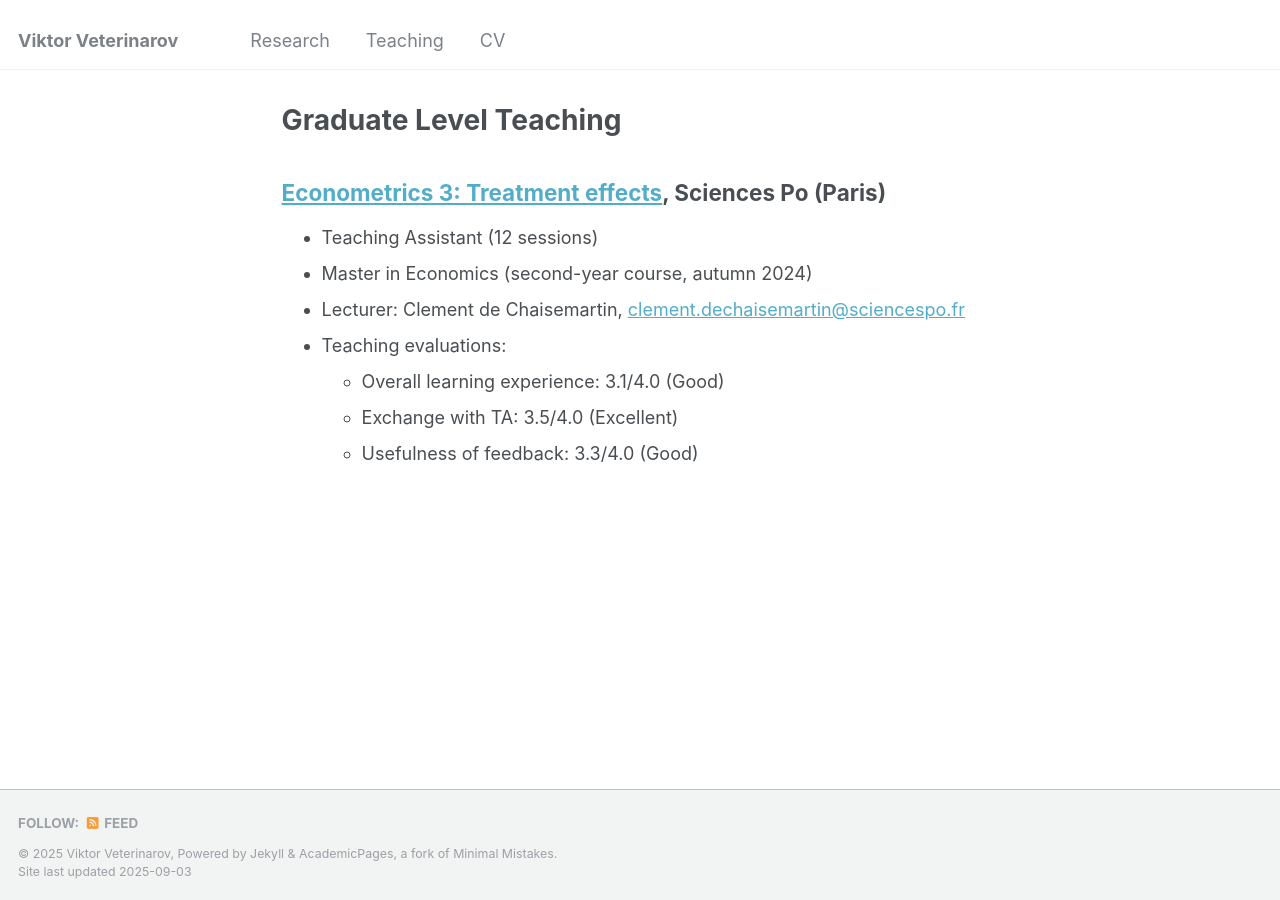
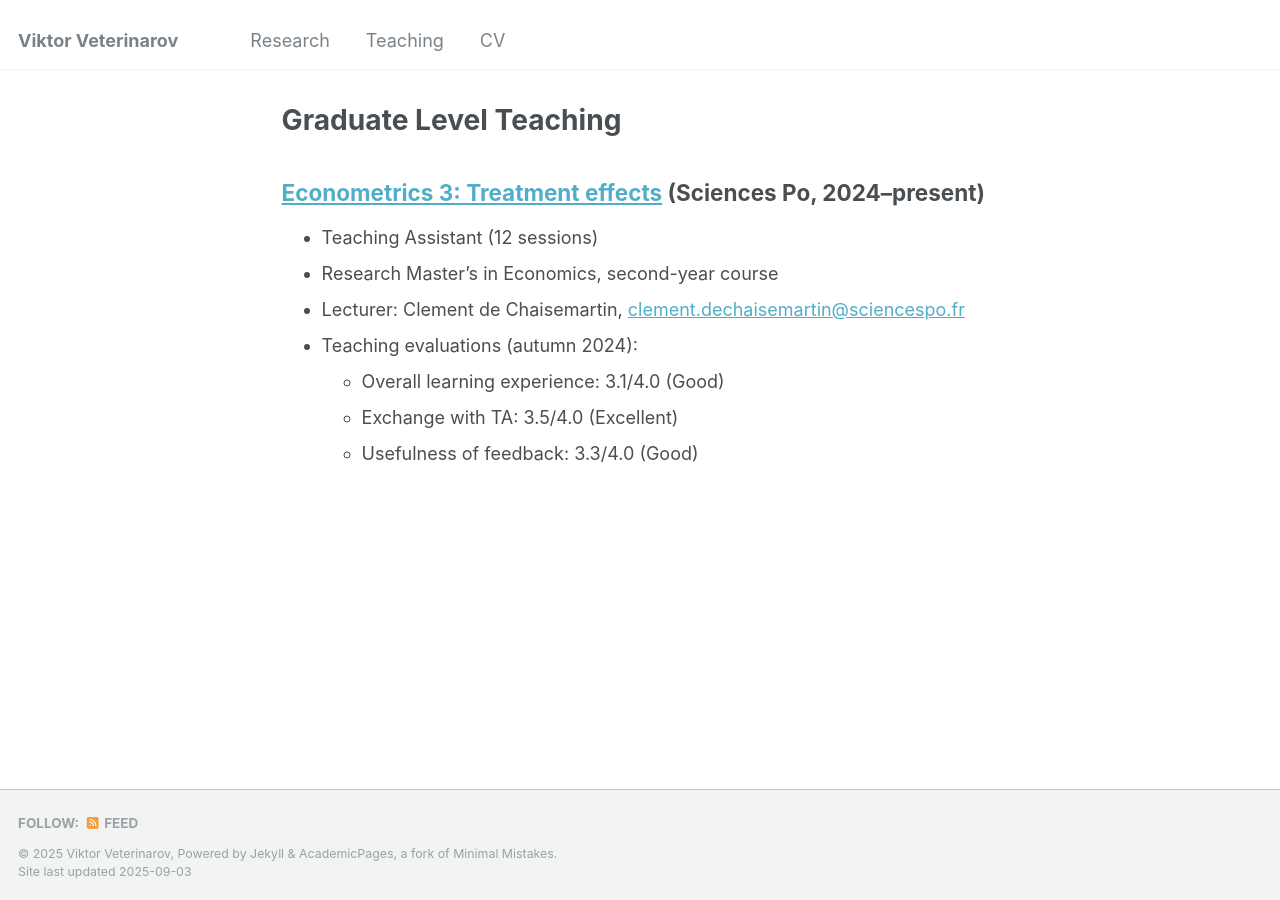
Before and after one commit to viktorveterinarov/viktorveterinarov.github.io, a Jekyll site: the page built from _pages/teaching.md, in a window 1280 px wide. Built offline with Jekyll 4.4.1, drawn with Linux system fonts in a browser that asks for light colours.

Commit message:
Update teaching.md

```diff
--- a/_pages/teaching.md
+++ b/_pages/teaching.md
@@ -7,12 +7,12 @@
 
 {% include base_path %}
 
-<a href="https://web.archive.org/web/20250425134013/https://syllabus.sciencespo.fr/cours/202410/247601.html" target="_blank">Econometrics 3: Treatment effects</a>, Sciences Po (Paris)
+<a href="https://web.archive.org/web/20250425134013/https://syllabus.sciencespo.fr/cours/202410/247601.html" target="_blank">Econometrics 3: Treatment effects</a> (Sciences Po, 2024–present)
 -----
 * Teaching Assistant (12 sessions)
-* Master in Economics (second-year course, autumn 2024)
+* Research Master’s in Economics, second-year course
 * Lecturer: Clement de Chaisemartin, <a href="mailto:clement.dechaisemartin@sciencespo.fr">clement.dechaisemartin@sciencespo.fr</a>
-* Teaching evaluations:
+* Teaching evaluations (autumn 2024):
   * Overall learning experience: 3.1/4.0 (Good)
   * Exchange with TA: 3.5/4.0 (Excellent)
   * Usefulness of feedback: 3.3/4.0 (Good)
```
